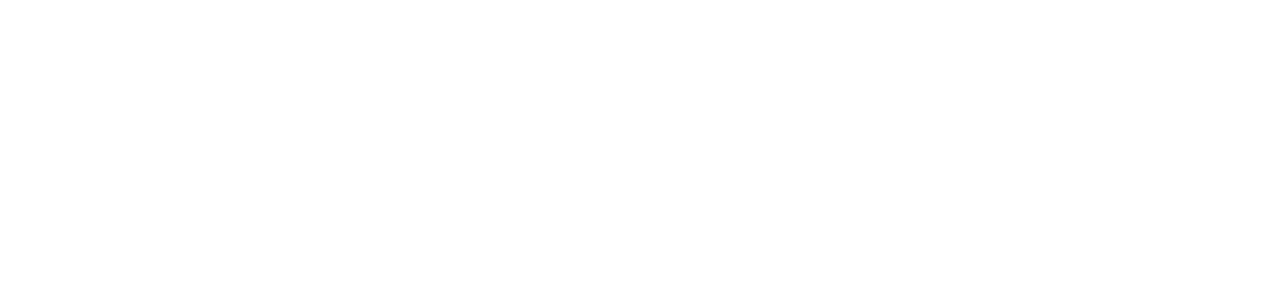
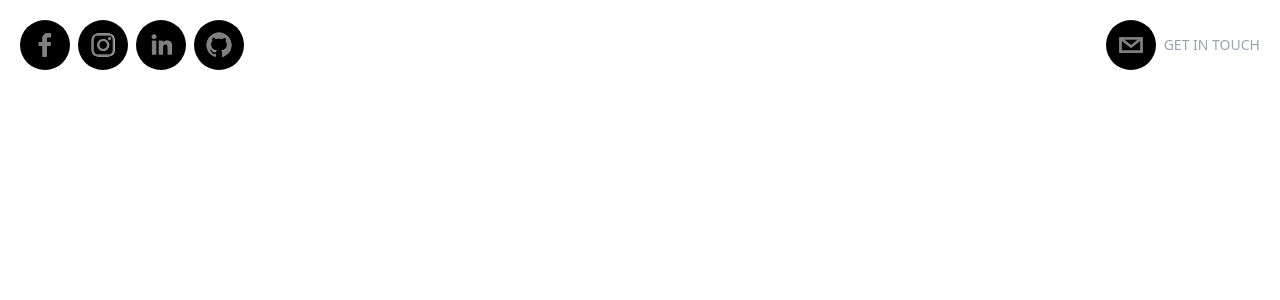
Before and after one commit to fer0o/fer0o-port, a Next.js app: page / in a window 1280 px wide. Shown: the top 300 px of the page. Built offline with nearby package versions, Linux system fonts and the light colour scheme.

Commit message:
add first social buttons with motion and react icons

```diff
--- /dev/null
+++ b/components/Header.tsx
@@ -0,0 +1,59 @@
+import React from 'react'
+import { SocialIcon } from 'react-social-icons'
+import { motion } from 'framer-motion'
+
+type Props = {}
+
+export default function Header ({}: Props) {
+  return (
+    <header className=' sticky top-0 p-5 flex items-start justify-between max-w-7xl z-20 xl:items-center'>
+      <motion.div
+        initial={{ x: -500, opacity: 0, scale: 0.5 }}
+        animate={{ x: 0, opacity: 1, scale: 1 }}
+        transition={{ duration: 1.5 }}
+        className=' flex flex-row items-center space-x-2'
+      >
+        {/* social icons */}
+
+        <SocialIcon
+          url='https://www.facebook.com/fer.medellin.cuevas/'
+          fgColor='gray'
+          bgColor='trasparent'
+        />
+        <SocialIcon
+          url='https://www.instagram.com/fer0osennin/?hl=en'
+          fgColor='gray'
+          bgColor='trasparent'
+        />
+
+        <SocialIcon
+          url='https://www.linkedin.com/in/fernando-medellin-cuevas/'
+          fgColor='gray'
+          bgColor='trasparent'
+        />
+        <SocialIcon
+          url='https://github.com/fer0o'
+          fgColor='gray'
+          bgColor='trasparent'
+        />
+      </motion.div>
+
+      <motion.div
+        initial={{ x: 500, opacity: 0, scale: 0.5 }}
+        animate={{ x: 0, opacity: 1, scale: 1 }}
+        transition={{ duration: 1.5 }}
+        className='flex flex-row items-center text-gray-300 cursor-pointer space-x-2'
+      >
+        <SocialIcon
+          className='cursor-pointer'
+          network='email'
+          fgColor='gray'
+          bgColor='trasparent'
+        />
+        <p className='uppercase hidden md:inline-flex text-sm text-gray-400'>
+          Get In touch
+        </p>
+      </motion.div>
+    </header>
+  )
+}
--- a/package.json
+++ b/package.json
@@ -9,9 +9,11 @@
     "lint": "next lint"
   },
   "dependencies": {
+    "framer-motion": "^7.6.1",
     "next": "12.3.1",
     "react": "18.2.0",
-    "react-dom": "18.2.0"
+    "react-dom": "18.2.0",
+    "react-social-icons": "^5.15.0"
   },
   "devDependencies": {
     "@types/node": "18.11.3",
--- a/pages/index.tsx
+++ b/pages/index.tsx
@@ -1,5 +1,6 @@
 import { NextPage } from 'next'
 import Head from 'next/head'
+import Header from '../components/Header'
 
 const Home: NextPage = () => {
   return (
@@ -8,6 +9,7 @@
         <title>Fer's Portfolios</title>
       </Head>
       {/* Header */}
+      <Header />
       {/* Hero */}
       {/* About */}
       {/* Skills */}
```
Also changed, not shown: 1 other file (tests, documents, lock files or other folders).
